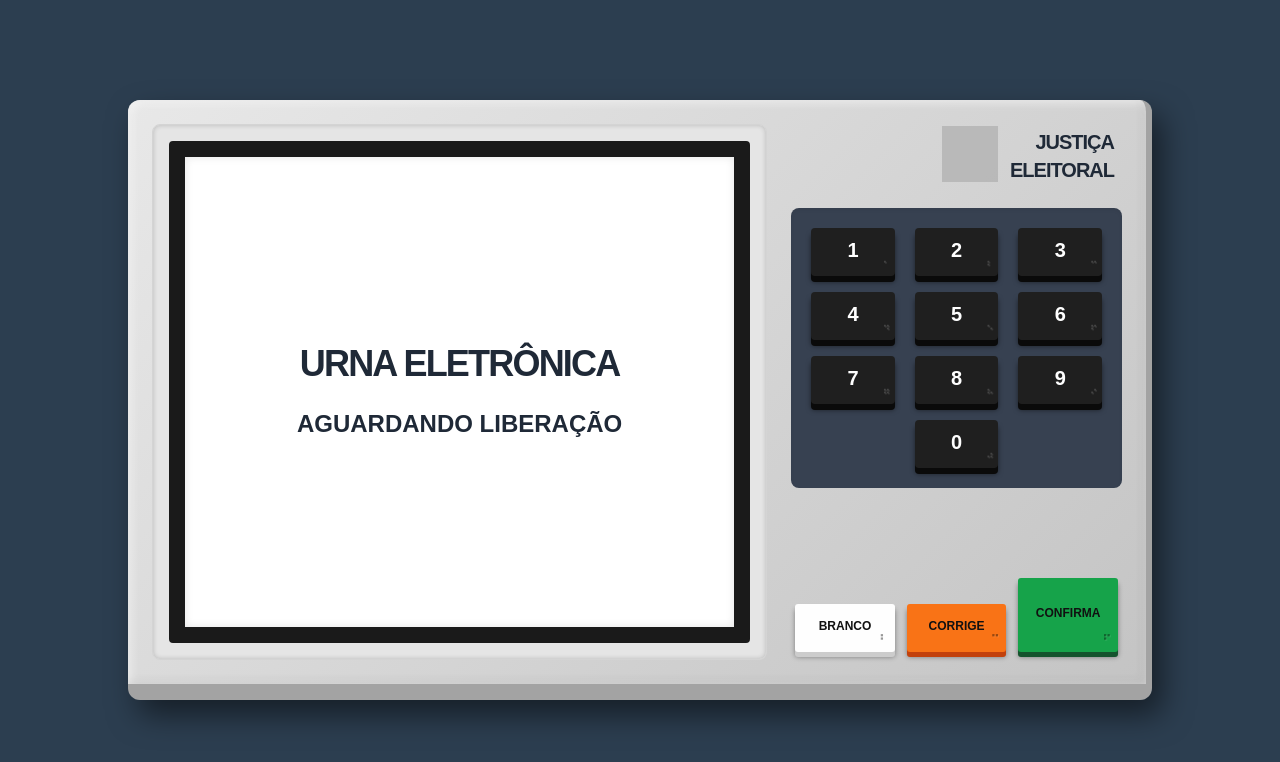
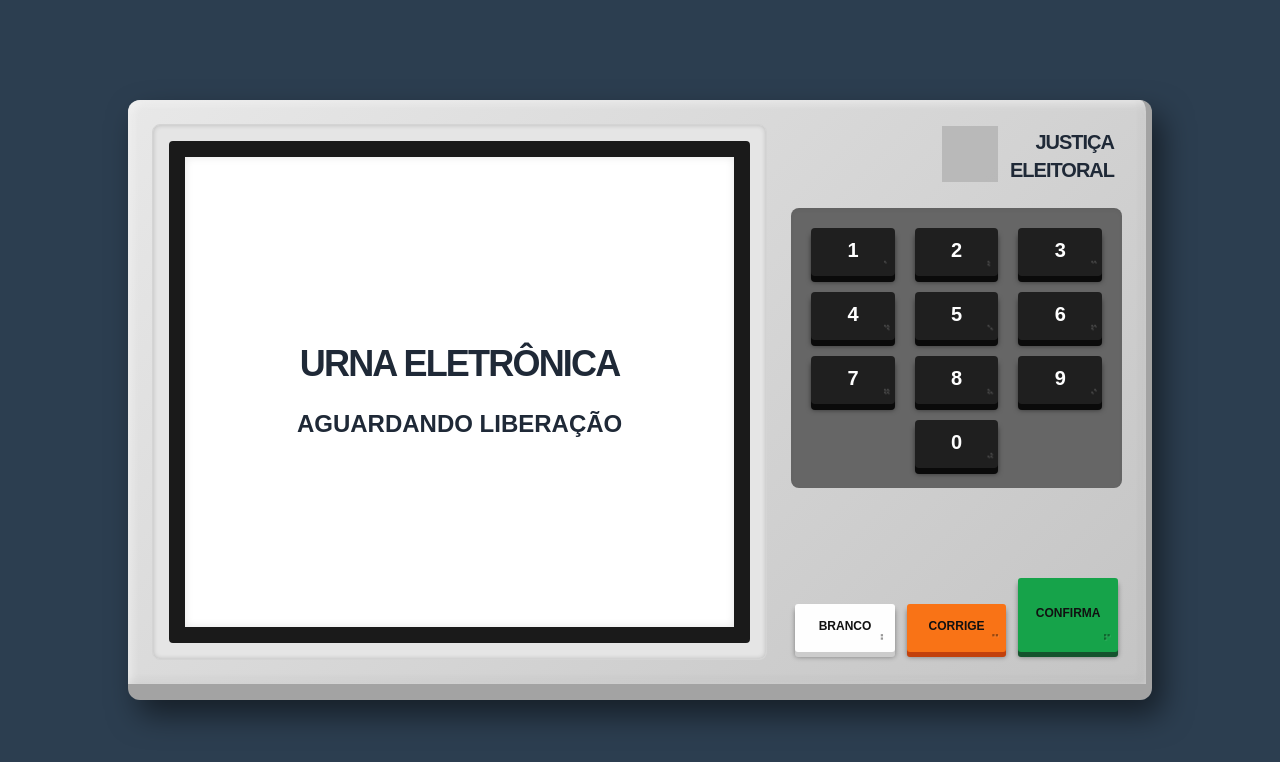
Before and after one commit to 1khawz/urna, a plain HTML site: page index.html in a window 1280 px wide. Drawn offline with nearby package versions, Linux system fonts and the light colour scheme; grey boxes are pictures that could not be loaded.

Commit message:
Update index.html

```diff
--- a/index.html
+++ b/index.html
@@ -96,7 +96,7 @@
             </div>
 
             <!-- REGIÃO DO TECLADO EM CINZA ESCURO PARA DAR CONTRASTE -->
-            <div class="bg-gray-700 rounded-lg p-5 w-full mb-6 relative shadow-inner">
+            <div class="bg-[#666666] rounded-lg p-5 w-full mb-6 relative shadow-inner">
                 <div class="grid grid-cols-3 gap-x-5 gap-y-4">
                     <button onclick="digitar('1')" class="btn-numeric h-12">1<span class="braille">⠁</span></button>
                     <button onclick="digitar('2')" class="btn-numeric h-12">2<span class="braille">⠃</span></button>
```
